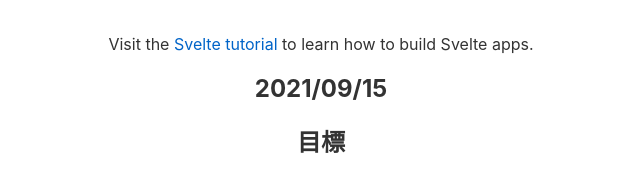
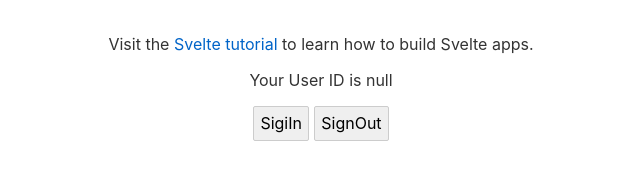
Before and after one commit to prochart2/svelte-app, a Svelte app: page / in a window 1280 px wide. Shown: the part 153-324 px from the top of the page, without its empty margins (319-959 px from the left). Built offline with nearby package versions, Linux system fonts and the light colour scheme; no server answers.

Commit message:
Implement anonymous signin / signout

```diff
--- a/src/App.svelte
+++ b/src/App.svelte
@@ -1,17 +1,50 @@
 <script>
     import { FirebaseApp, User, Doc, Collection } from "sveltefire";
-	import { db } from "./firebase";
-
+	import { auth } from "./firebase";
+	import { signInAnonymously, onAuthStateChanged, signOut } from "firebase/auth";
 
 
 	import Report from './Report.svelte';
 
 	export let name;
+	let uid = null;
+
+	const onSignInSubmit = () => {
+		signInAnonymously(auth)
+			.then(() => {
+				console.log("sign in success");
+			})
+			.catch((err) => {
+				console.log("sign in fail")
+			});
+	}
+
+	const onSignOutSubmit = () => {
+		signOut(auth)
+			.then(() => {
+				console.log("sign out success");
+			})
+			.catch((err) => {
+				console.log("sign out fail")
+			});
+	}
+
+	onAuthStateChanged(auth, (user) => {
+		if (user) {
+			uid = user.uid;
+		} else {
+			uid = null;
+		}
+	});
 </script>
 
 <main>
 	<h1>Hello {name}!</h1>
 	<p>Visit the <a href="https://svelte.dev/tutorial">Svelte tutorial</a> to learn how to build Svelte apps.</p>
+
+	<p>Your User ID is {uid}</p>
+	<input type="submit" on:click={onSignInSubmit} value="SigiIn">
+	<input type="submit" on:click={onSignOutSubmit} value="SignOut">
 
 	<Report />
 	<!-- <FirebaseApp {firebase}> -->
--- a/src/firebase.js
+++ b/src/firebase.js
@@ -1,6 +1,8 @@
 import { initializeApp } from "firebase/app";
 import { firebaseConfig } from './firebaseConfig';
 import { getFirestore } from "firebase/firestore";
+import { getAuth } from "firebase/auth";
 
 const app = initializeApp(firebaseConfig);
 export const db = getFirestore(app);
+export const auth = getAuth();
```
